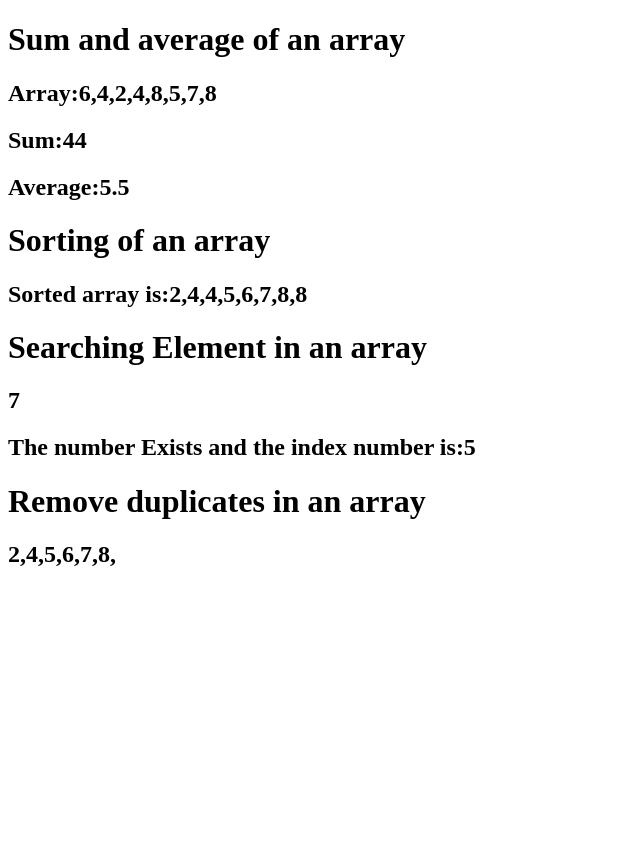
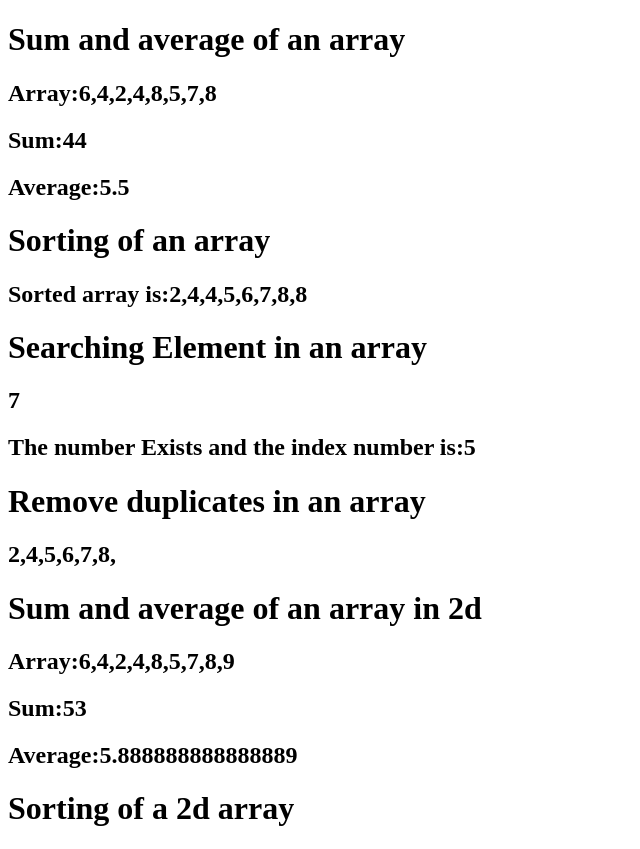
Before and after one commit to angelo-1/DDU-Course, a plain HTML site: page JavaScript/arraytasks.html in a window 1280 px wide. Shown: the whole page, without its empty margins (0-640 px from the left). Before the commit the page ends 800 px from the top, so only its background shows below. Drawn offline with Linux system fonts and the light colour scheme.

Commit message:
11th commit

```diff
--- a/JavaScript/arraytasks.html
+++ b/JavaScript/arraytasks.html
@@ -17,6 +17,12 @@
     <h2 id="searcharray"></h2>
     <h1>Remove duplicates in an array</h1>
     <h2 id="removedup"></h2>
+    <h1>Sum and average of an array in 2d</h1>
+    <h2>Array:<span id="firstarrays"></span></h2>
+    <h2 id="sumofarrays"></h2>
+    <h2 id="averagearrays"></h2>
+    <h1>Sorting of a 2d array</h1>
+    <h2 id="sortarrays"></h2>
     <script>
         let numbers = [6, 4, 2, 4, 8, 5, 7, 8];
         let num=numbers.length;
@@ -56,6 +62,28 @@
             }
         }
            document.getElementById("removedup").innerHTML=dupl;
+
+
+        let numberss = [
+            [6, 4, 2],
+            [4, 8, 5],
+            [7, 8, 9],
+        ];
+
+        let sums = 0;
+        for (let m = 0; m < numberss.length; m++) {
+            for(let l=0;l<numberss[m].length;l++){
+                sums += numberss[m][l];
+            }
+        }
+        let numarray=numberss.flat();
+        let avgs=sums/numarray.length;
+
+        document.getElementById("firstarrays").innerHTML=numberss;
+        document.getElementById("sumofarrays").innerHTML="Sum:"+sums;
+        document.getElementById("averagearrays").innerHTML="Average:"+avgs;
+
+
     </script>
 </body>
 </html>
```
Also changed, not shown: JavaScript/objects.html (added, +25 -0 lines).
